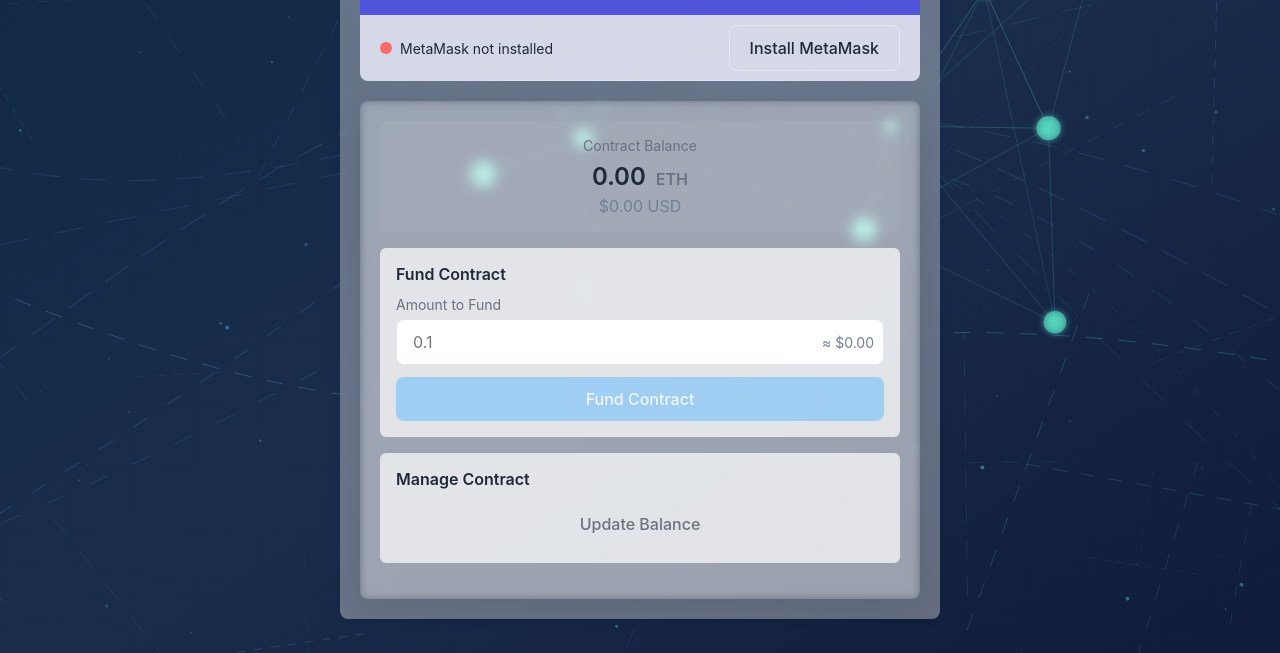
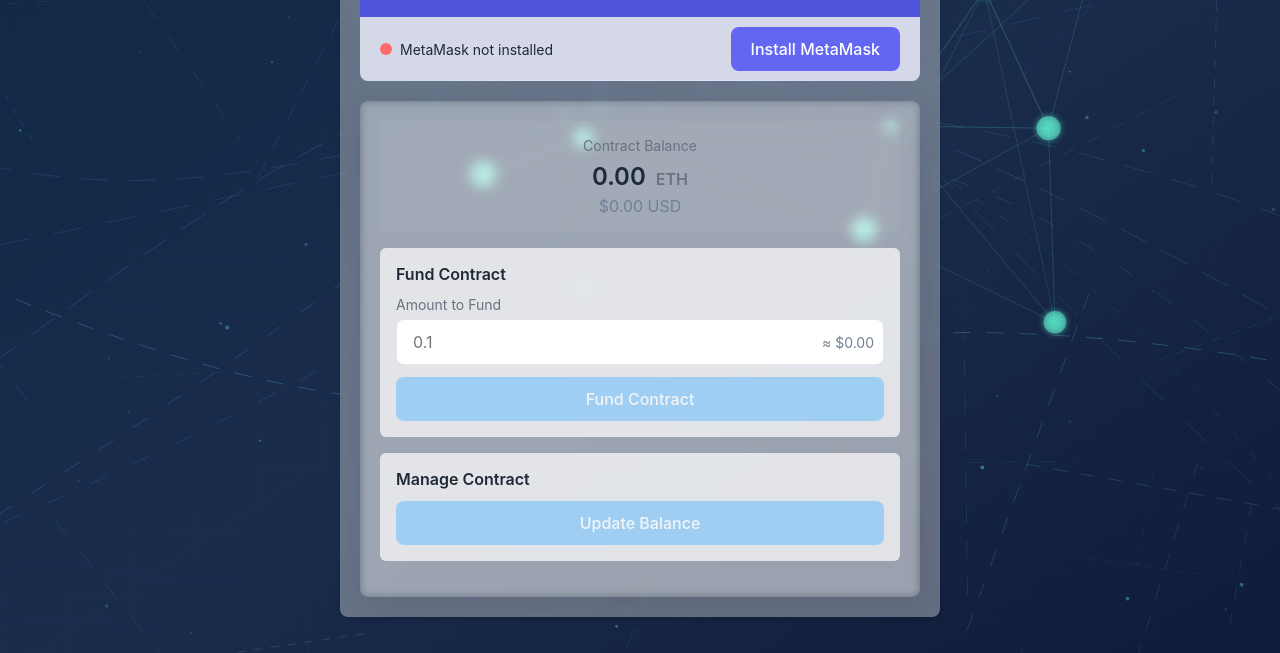
Before and after one commit to Leeh-Santos/money_beggarETH, a plain HTML site: page html-fund-me/index.html in a window 1280 px wide. Shown: the part 147-800 px from the top of the page. Drawn offline with Linux system fonts and the light colour scheme.

Commit message:
button changes

```diff
--- a/html-fund-me/index.html
+++ b/html-fund-me/index.html
@@ -24,7 +24,7 @@
         <span id="connectionStatus">Not connected</span>
         <div id="accountDisplay"></div>
       </div>
-      <button class="btn btn-outline" id="connectButton">Connect Wallet</button>
+      <button class="btn btn-primary" id="connectButton">Connect Wallet</button>
     </div>
 
     <main class="app-content">
@@ -58,7 +58,7 @@
       <div class="action-section">
         <h2 class="section-title">Manage Contract</h2>
         <div class="buttons-group">
-          <button id="balanceButton" class="btn btn-outline" disabled>Update Balance</button>
+          <button id="balanceButton" class="btn btn-primary" disabled>Update Balance</button>
         </div>
         <div class="action-message" id="actionMessage"></div>
       </div>
```
